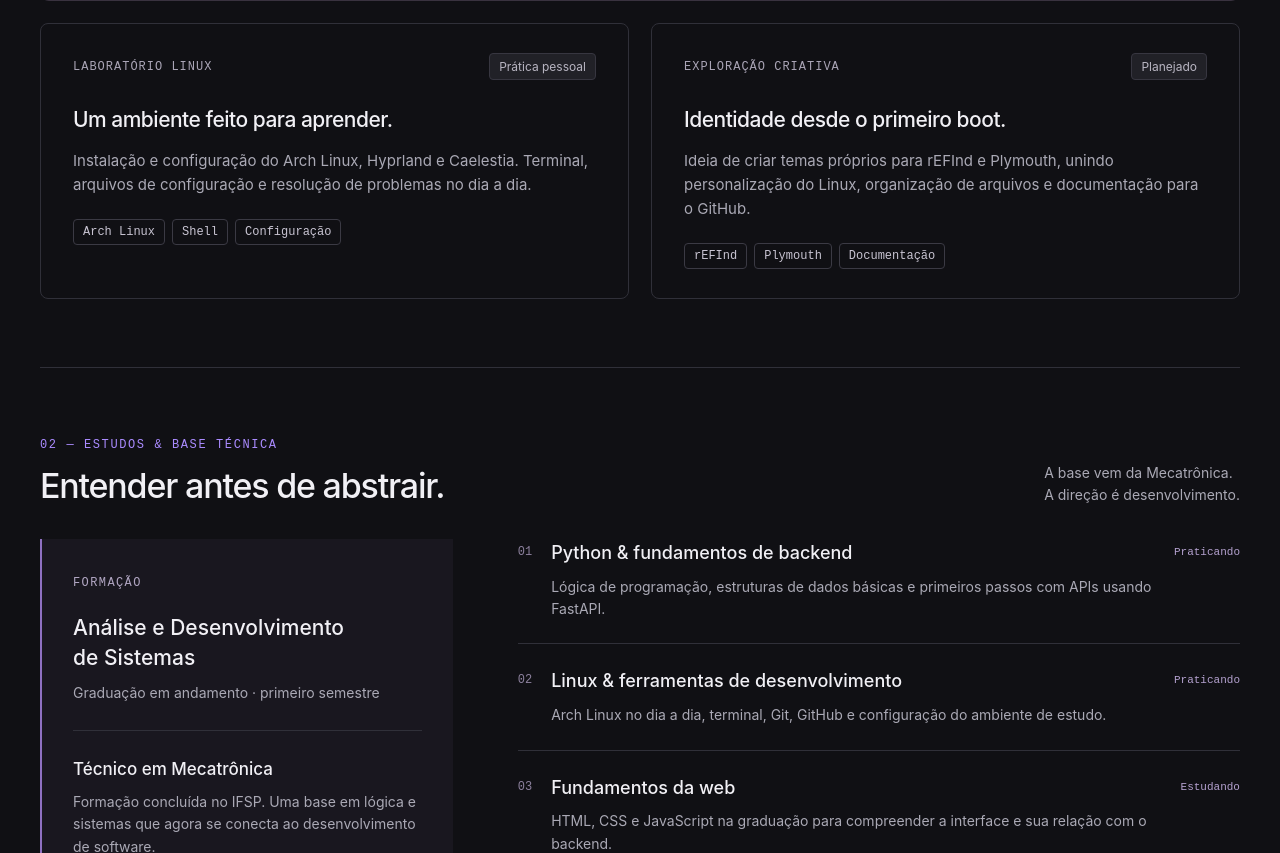
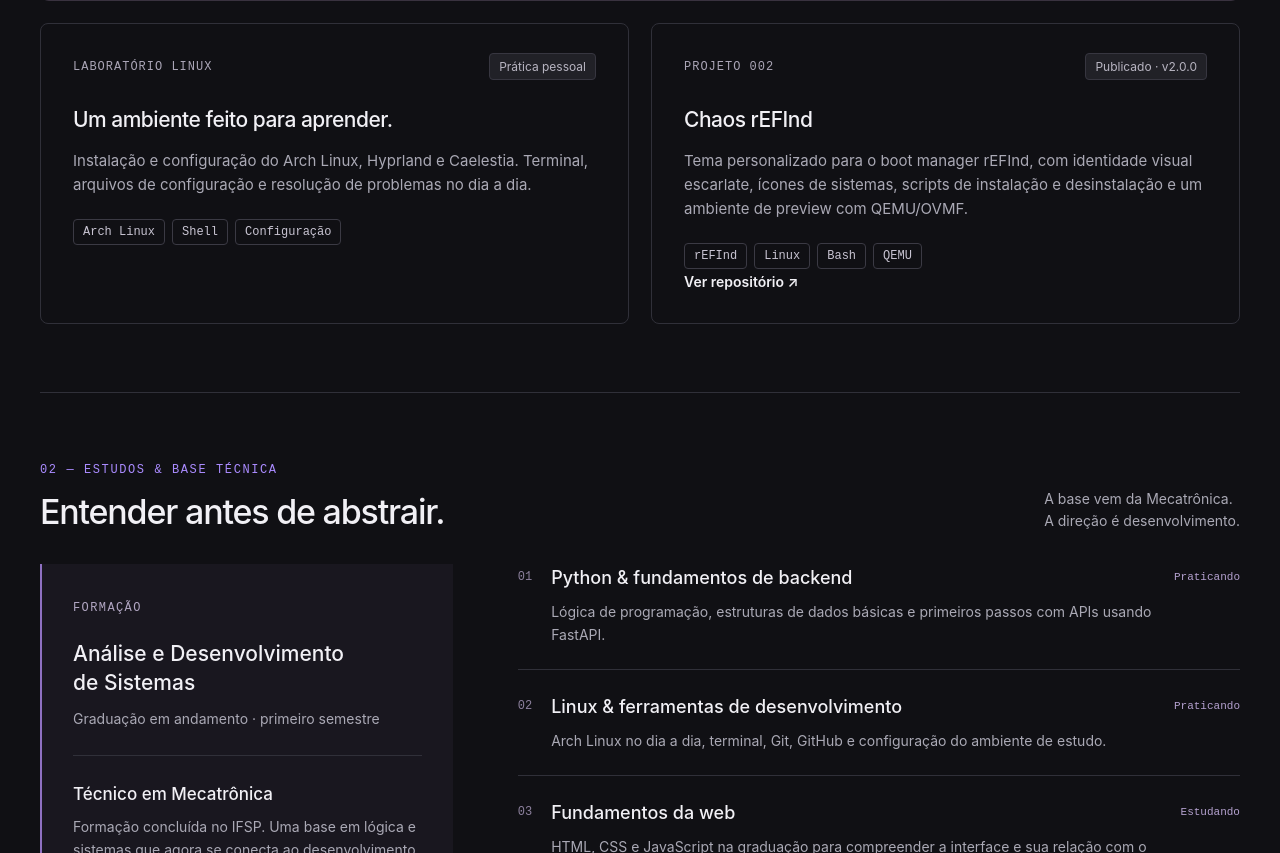
Before and after one commit to lucasoto/lucasoto.github.io, a plain HTML site: page index.html in a window 1280 px wide. Shown: the part 1420-2273 px from the top of the page. Drawn offline with Linux system fonts and the light colour scheme.

Commit message:
"Add Chaos rEFInd project to portfolio"

```diff
--- a/index.html
+++ b/index.html
@@ -47,8 +47,8 @@
           <p>
             Sou Lucas Oto, estudante de Análise e Desenvolvimento de Sistemas e
             técnico em Mecatrônica. Meu foco é backend: entender a lógica,
-            construir APIs e fazer as peças funcionarem juntas. Meu próximo foco
-            de estudo é Java, com o objetivo de conquistar minha primeira
+            construir APIs e fazer as peças funcionarem juntas. Meu próximo
+            foco de estudo é Java, com o objetivo de conquistar minha primeira
             oportunidade na área.
           </p>
           <div class="hero-actions">
@@ -169,18 +169,26 @@
           </article>
           <article class="small-project">
             <div class="project-meta">
-              <span class="project-number">EXPLORAÇÃO CRIATIVA</span
-              ><span class="pill neutral">Planejado</span>
+              <span class="project-number">PROJETO 002</span
+              ><span class="pill neutral">Publicado · v2.0.0</span>
             </div>
-            <h3>Identidade desde o primeiro boot.</h3>
+            <h3>Chaos rEFInd</h3>
             <p>
-              Ideia de criar temas próprios para rEFInd e Plymouth, unindo
-              personalização do Linux, organização de arquivos e documentação
-              para o GitHub.
+              Tema personalizado para o boot manager rEFInd, com identidade
+              visual escarlate, ícones de sistemas, scripts de instalação e
+              desinstalação e um ambiente de preview com QEMU/OVMF.
             </p>
             <div class="tags">
-              <span>rEFInd</span><span>Plymouth</span><span>Documentação</span>
+              <span>rEFInd</span><span>Linux</span><span>Bash</span
+              ><span>QEMU</span>
             </div>
+            <a
+              class="text-link"
+              href="https://github.com/lucasoto/chaos-refind"
+              target="_blank"
+              rel="noopener noreferrer"
+              >Ver repositório <span>↗</span></a
+            >
           </article>
         </div>
       </section>
@@ -279,8 +287,8 @@
             <div class="road-top"><span>02</span><b>PRÓXIMO FOCO</b></div>
             <h3>Construir a base em Java</h3>
             <p>
-              Estudar Java, orientação a objetos, coleções e exceções. Aprender
-              SQL e modelagem básica de dados com exercícios práticos.
+              Estudar Java, orientação a objetos, coleções e exceções.
+              Aprender SQL e modelagem básica de dados com exercícios práticos.
             </p>
             <div>Java · POO · SQL</div>
           </article>
@@ -304,8 +312,8 @@
           </article>
         </div>
         <p class="road-note">
-          Java, Spring Boot e SQL compõem a próxima trilha de estudos. Go e
-          cloud permanecem como objetivos futuros.
+          Java, Spring Boot e SQL compõem a próxima trilha de estudos.
+          Go e cloud permanecem como objetivos futuros.
         </p>
       </section>
       <section class="contact">
```
